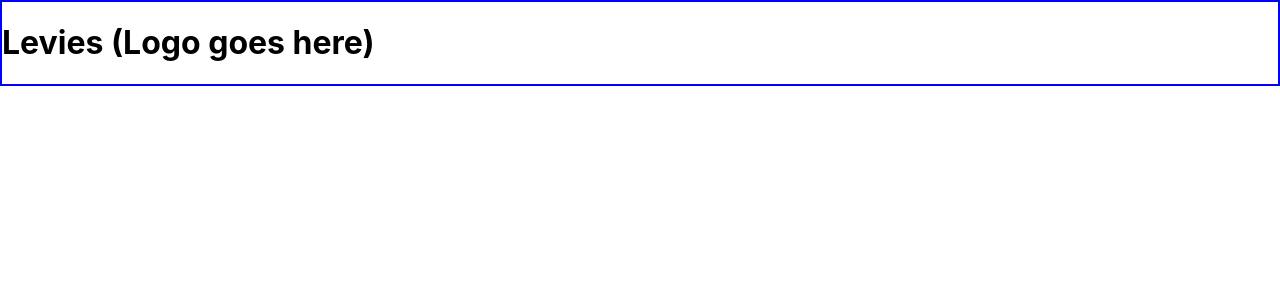
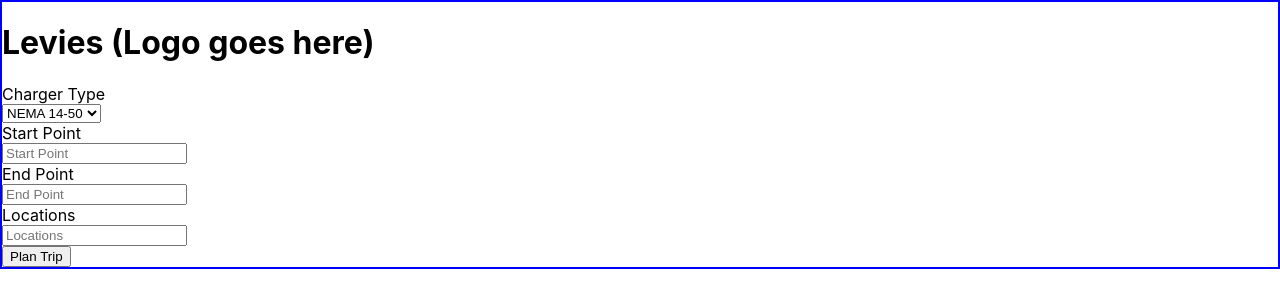
Before and after one commit to baut-jc/levies, a React (Create React App) app: page /form in a window 1280 px wide. Shown: the top 308 px of the page. Built offline with nearby package versions, Linux system fonts and the light colour scheme; no server answers.

Commit message:
Add Form inputs, labels, and submit button

```diff
--- a/src/Components/App/App.tsx
+++ b/src/Components/App/App.tsx
@@ -1,6 +1,7 @@
 import React, { useEffect, useState } from "react"
 import "./App.scss"
 import  fetchData  from "../../fetchapis"
+import Form from "../Form/Form.tsx"
 
 
 
@@ -22,6 +23,7 @@
   return (
     <main className="App">
       <h1>Levies (Logo goes here)</h1>
+      <Form></Form>
       {/* <Form ></Form>  this one will be functional with hooks*/}
 
     </main>
--- a/src/Components/Form/Form.scss
+++ b/src/Components/Form/Form.scss
@@ -0,0 +1,5 @@
+form {
+  display: flex;
+  flex-direction: column;
+  align-items: flex-start;
+}
--- a/src/Components/Form/Form.tsx
+++ b/src/Components/Form/Form.tsx
@@ -1,20 +1,47 @@
 import React, {useState} from "react"
+import "./Form.scss"
 
 function Form(){
 
-  const [vehicleTypeInput, setVehicleTypeInput] = useState('')
+  const [chargerTypeInput, setChargerTypeInput] = useState('')
   const [startPointInput, setStartPointInput] = useState('')
   const [endPointInput, setEndPointInput] = useState('')
   const [locationsInput, setLocationsInput] = useState('')
 
+  const submitForm = event => {
+    event.preventDefault()
+    console.log("does something eventually")
+    clearInputs()
+  }
+
+  const clearInputs = () => {
+    setChargerTypeInput('')
+    setStartPointInput('')
+    setEndPointInput('')
+    setLocationsInput('')
+  }
 
   return (
     <form>
-      <input type="text" placeholder="vehicleType"></input>
-      <input type="text" placeholder="Start Point"></input>
-      <input type="text" placeholder="End Point"></input>
-      <input type="text" placeholder="Locations"></input>
+      <label for="chargerType">Charger Type</label>
+      <select name="chargerType" value={chargerTypeInput} onChange={ event => setChargerTypeInput(event.target.value)}>
+        <option value="NEMA1450">NEMA 14-50</option>
+        <option value="NEMA515">NEMA 5-15</option>
+        <option value="NEMA520">NEMA 5-20</option>
+        <option value="J1772">J1772</option>
+        <option value="J1772COMBO">CCS</option>
+        <option value="CHADEMO">CHAdeMO</option>
+        <option value="TESLA">Tesla</option>
+      </select>
+      <label for="startPoint">Start Point</label>
+      <input name="startPoint" placeholder="Start Point" value={startPointInput} onChange={ event => setStartPointInput(event.target.value)}></input>
+      <label for="endPoint">End Point</label>
+      <input name="endPoint" placeholder="End Point" value={endPointInput} onChange={ event => setEndPointInput(event.target.value)}></input>
+      <label for="locations">Locations</label>
+      <input name="locations" placeholder="Locations" value={locationsInput} onChange={ event => setLocationsInput(event.target.value)}></input>
+      <button onClick={submitForm}>Plan Trip</button>
     </form>
   )
+}
 
-}
+export default Form
```
